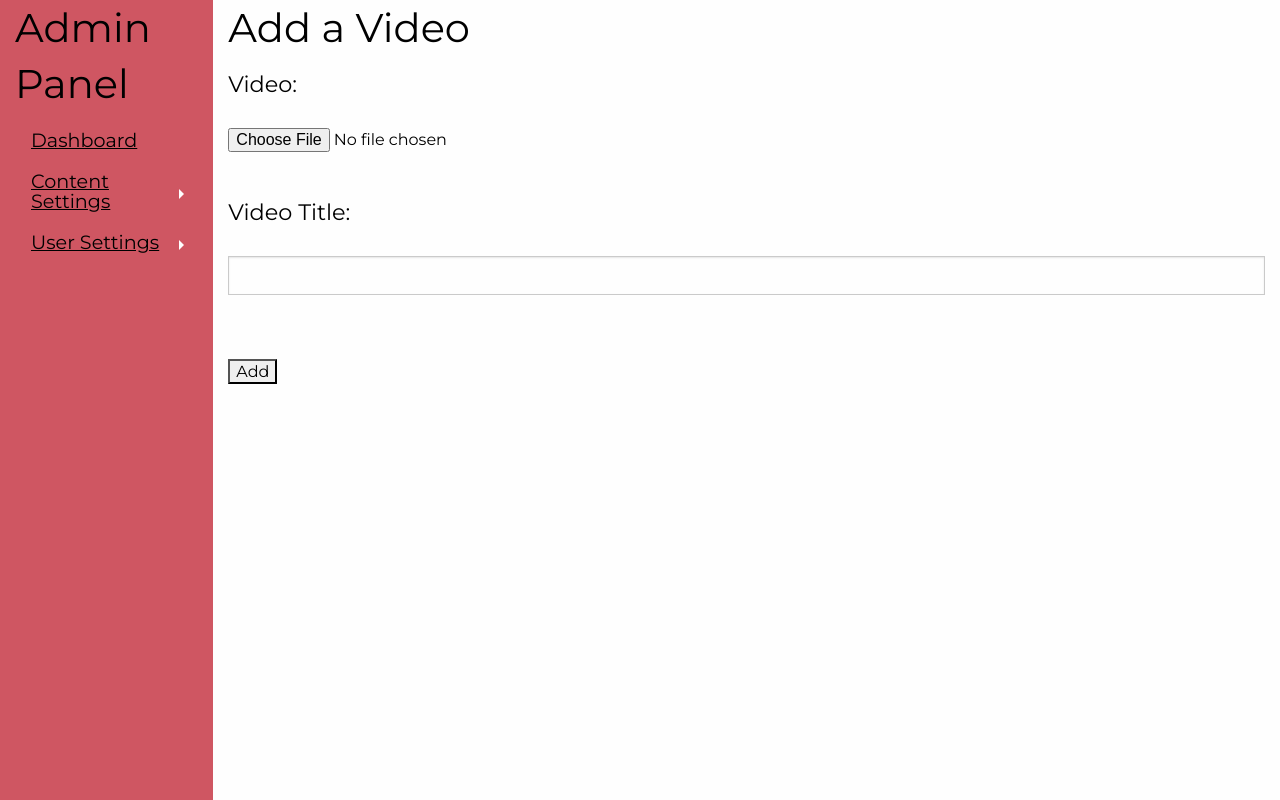
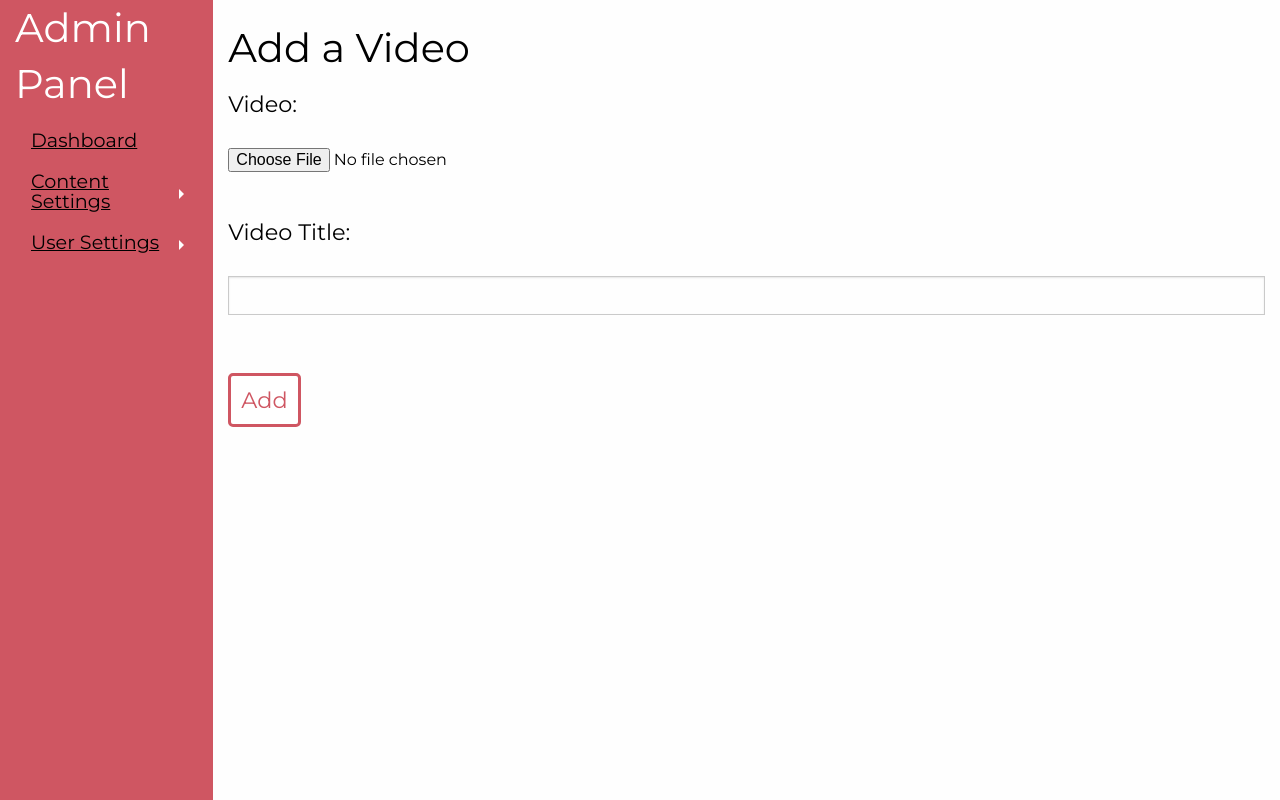
Before and after one commit to JustinWestMusic/LifeIsWorthSharing, a PHP site: page /admin/admin_addVideo.php in a window 1280 px wide. Shown: the part 57-857 px from the top of the page. Run offline with PHP 8.4, Linux system fonts and the light colour scheme; a user stored in the database is signed in; data comes from the database, SQL or seed files in the repository.

Commit message:
Add files via upload

```diff
--- a/admin/css/app.css
+++ b/admin/css/app.css
@@ -16,6 +16,7 @@ p, a
 {
 	font-size: 1.2em;
 }
+
 a
 {
 	color: black;
@@ -27,9 +28,58 @@ a:visited
 	color: black;
 }
 
+input[type="submit"]
+{
+	background-color: #fff;
+	border-radius: 5px;
+	color: #cf5662;
+	border: 3px #cf5662 solid;
+	font-size: 1.4em;
+	padding: 10px;
+	transition: background-color 0.5s ease-in-out;
+	margin-bottom: 20px;
+}
+
+input[type="submit"]:hover
+{
+	background-color: #cf5662;
+	color: #fff;
+}
+
+textarea
+{
+	height: auto;
+	margin-bottom: 30px;
+}
+
+input[type='text'], [type='password'], [type='date'], [type='datetime'], [type='datetime-local'], [type='month'], [type='week'], [type='email'], [type='number'], [type='search'], [type='tel'], [type='time'], [type='url'], [type='color']
+{
+	margin-bottom: 30px;
+}
+
+input[type='text'], [type='password'], [type='date'], [type='datetime'], [type='datetime-local'], [type='month'], [type='week'], [type='email'], [type='number'], [type='search'], [type='tel'], [type='time'], [type='url'], [type='color']:last-of-type
+{
+	margin-bottom: 10px;
+}
+
 /*LOGIN*/
 
-#adminH1
+.spanCl
+{
+	color: #cf5662;
+}
+
+#loginHeader
+{
+	text-align: center;
+}
+
+#loginHeader h1
+{
+	font-weight: bold;
+}
+
+#adminH2
 {
 	margin-top: 50px;
 	color: black;
@@ -42,7 +92,6 @@ a:visited
 #form
 {
 	text-align: center;
-	background-color: rgba(210,210,210,0.2);
 	border-radius: 2px;
 	padding: 15px 0px 25px 0px;
 	min-width: 100%;
@@ -74,25 +123,6 @@ label
 	background-color: white;
 	border-radius: 2px;
 	font-family: 'Montserrat', Arial, sans-serif;
-}
-
-
-#submit
-{
-	background-color: white;
-	border-radius: 2px;
-	border-style: none;
-	color: black;
-	padding: 5px;
-	width: 125px;
-	transition: all .3s ease-in-out;
-	font-family: 'Montserrat', Arial, sans-serif;
-}
-
-#submit:hover
-{
-	background-color: #EBEBEB;
-	cursor: pointer;
 }
 
 /*INDEX*/
@@ -140,7 +170,26 @@ header
 
 #welcomePanel
 {
+	text-align: center;
+	margin: 0 auto;
+}
 
+#welcomePanel h2
+{
+	margin-top: 20px;
+	color: black;
+	font-family: 'Montserrat', Arial, sans-serif;
+	font-size: 3em;
+}
+
+#welcomePanel p
+{
+	margin-bottom: 20px;
+}
+
+#welcomePanel a
+{
+	margin-right: 20px;
 }
 
 .userName
@@ -157,19 +206,16 @@ header
 
 }
 
-#welcomePanel h2
-{
-	color: black;
-	text-align: left;
-	font-family: 'Montserrat', Arial, sans-serif;
-	font-size: 3em;
-}
-
 /*Side Panel*/
 
 #sidePanel
 {
 	background-color: #cf5662;
+}
+
+#sidePanel h2
+{
+	color: white;
 }
 
 .button
@@ -178,6 +224,49 @@ header
 	width: 100%;
 	text-align: left;
 	font-size: 1.2em;
+}
+
+/*User Settings*/
+
+.userSettings
+{
+	text-align: center;
+}
+
+.userSettings h2
+{
+	margin-top: 20px;
+	margin-bottom: 20px;
+}
+
+.userSettings a
+{
+	margin-right: 20px;
+}
+
+/*Content Settings*/
+
+.contentSettings
+{
+	text-align: center;
+}
+
+.contentSettings h2
+{
+	margin-top: 20px;
+	margin-bottom: 20px;
+}
+
+.contentSettings a
+{
+	margin-right: 20px;
+}
+
+/*Add Video*/
+
+.addVideo h2
+{
+	margin-top: 20px;
 }
 
 /*Edit and Create User*/
@@ -190,6 +279,39 @@ header
 .editUserForm
 {
 	margin-top: 20px;
+}
+
+/*Edit Content*/
+
+.editContent h2
+{
+	margin-top: 20px;
+}
+
+/*Delete User*/
+
+.deleteUser h2
+{
+	margin-top: 20px;
+}
+
+.deleteUser a
+{
+	display: block;
+	margin-bottom: 20px;
+}
+
+/*Delete Content*/
+
+.deleteContent h2
+{
+	margin-top: 20px;
+}
+
+.deleteContent a
+{
+	display: block;
+	margin-bottom: 20px;
 }
 
 /* Medium and up */
```
